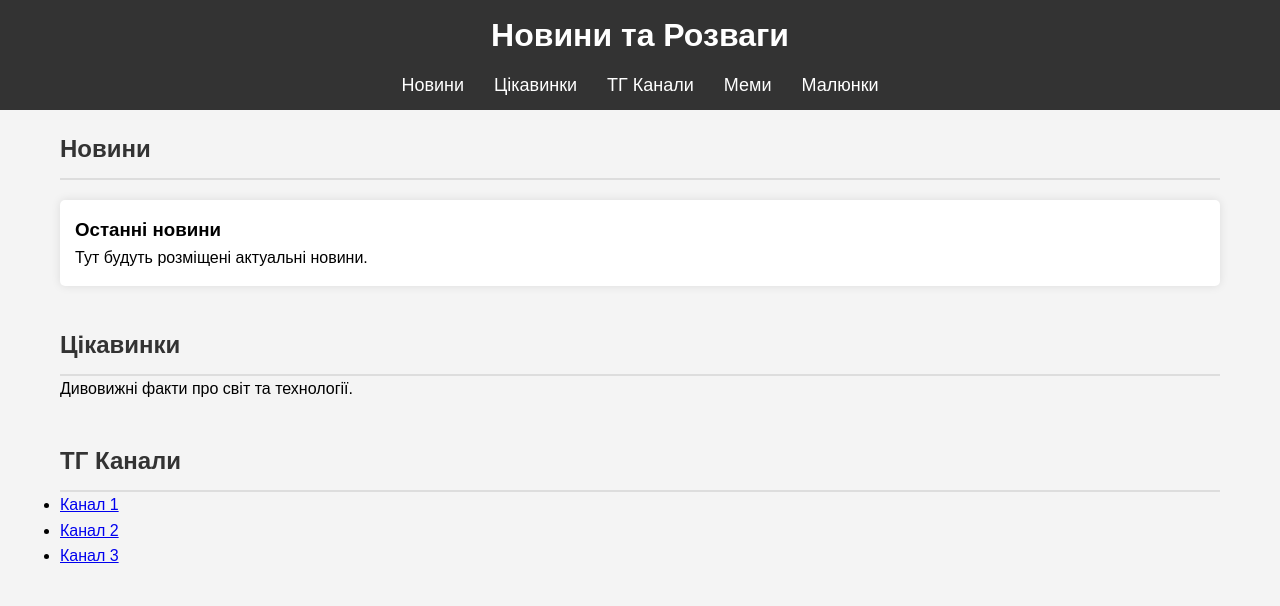
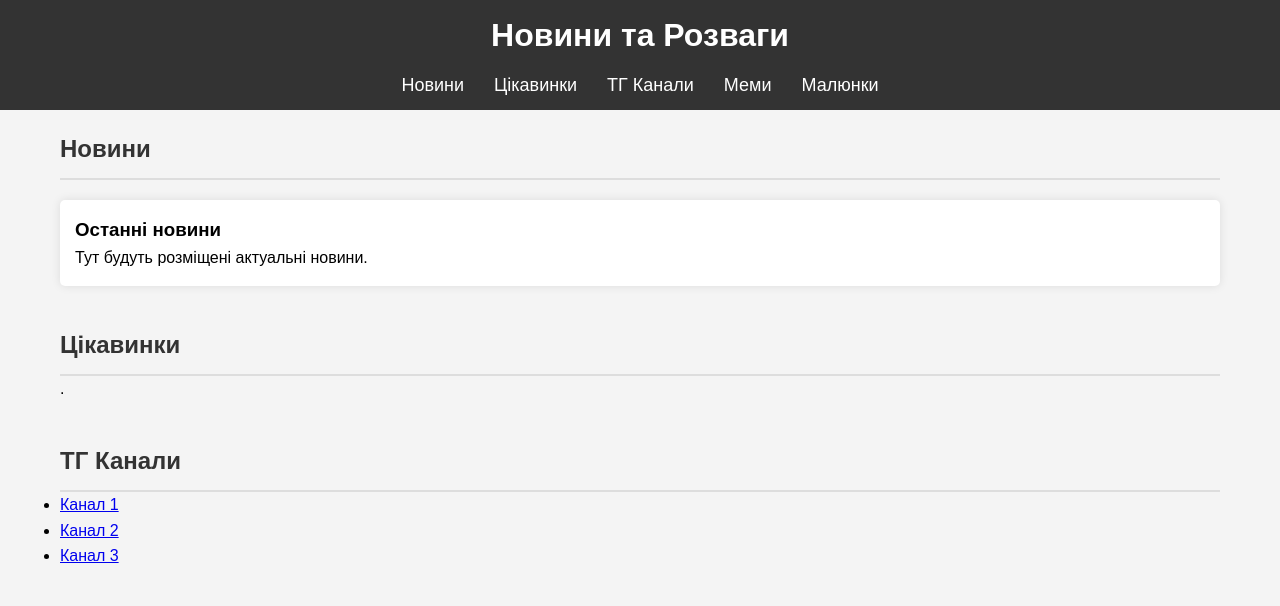
Before and after one commit to Valerii1TP/news, a plain HTML site: page index.html in a window 1280 px wide. Shown: the top 606 px of the page. Drawn offline with Linux system fonts and the light colour scheme.

Commit message:
Update index.html

```diff
--- a/index.html
+++ b/index.html
@@ -3,7 +3,7 @@
 <head>
     <meta charset="UTF-8">
     <meta name="viewport" content="width=device-width, initial-scale=1.0">
-    <title>Новини та Розваги</title>
+    <title>Новини</title>
 
     <!-- Переносимо CSS у тег <head> -->
     <style>
@@ -116,7 +116,7 @@
 
         <section id="fun-facts">
             <h2>Цікавинки</h2>
-            <p>Дивовижні факти про світ та технології.</p>
+            <p>.</p>
         </section>
 
         <section id="tg-channels">
```
